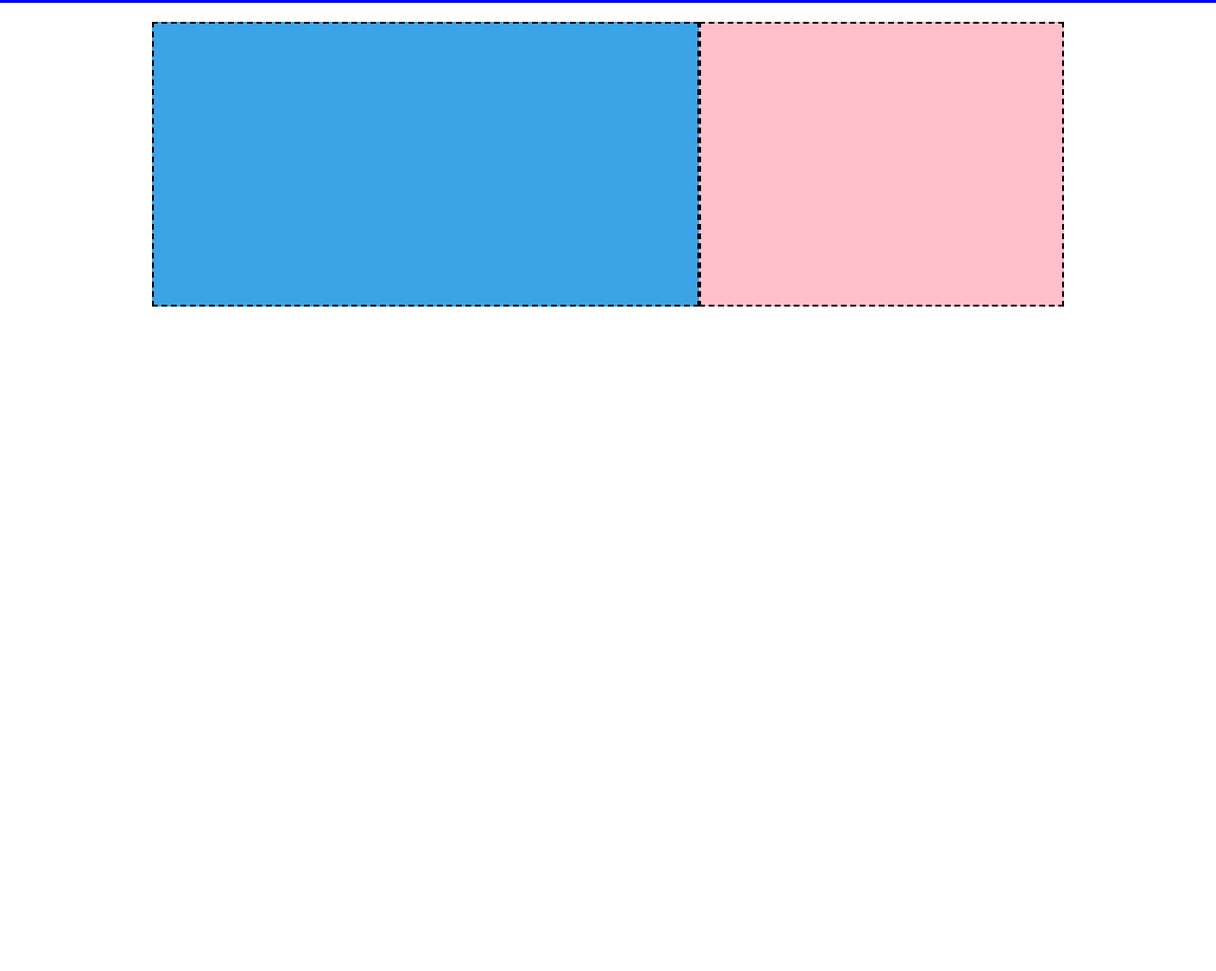
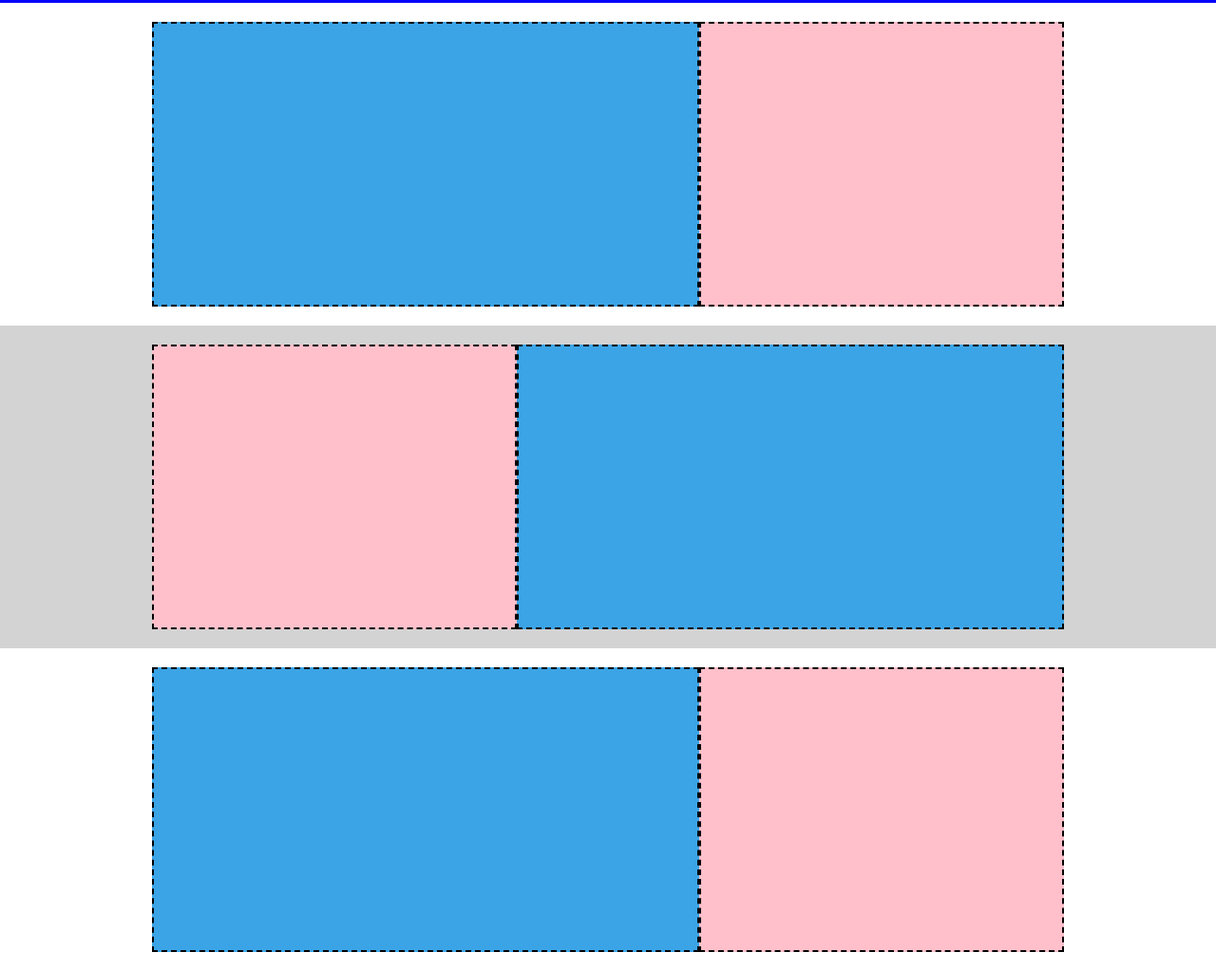
Before and after one commit to SaraG94/htmlcss-struttura-discord, a plain HTML site: page index.html in a window 1280 px wide. Shown: the part 249-1272 px from the top of the page at 95% size. Before the commit the page ends 800 px from the top, so only its background shows below. Drawn offline with Linux system fonts and the light colour scheme.

Commit message:
FEAT  2, 3, 4 container + STYLE

```diff
--- a/css/style.css
+++ b/css/style.css
@@ -64,7 +64,7 @@ img {
     flex-basis: 100%;
 }
 
-/*stile secondo contenitore*/
+/*stile secondo, terzo, quarto contenitore*/
 .debug .row-2>.col{
     border: 2px dashed black;
     min-height: 300px;
@@ -78,6 +78,10 @@ img {
     background-color: pink;
 }
 
+.debug section>.terzo{
+    background-color: lightgray;
+}
+
 .row-2>.col-60{
     flex-basis: 60%;
 }
@@ -85,3 +89,7 @@ img {
 .row-2>.col-40{
     flex-basis: 40%;
 }
+
+.row-2.reverse{
+    flex-direction: row-reverse;
+}
--- a/index.html
+++ b/index.html
@@ -27,12 +27,34 @@
         </div>
     </section>
 
-    <!--secondo contenitore-->
     <section>
-        <div class="container">
-            <div class="row row-2">
-                <div class="col col-60"></div>
-                <div class="col col-40"></div>
+        <!--secondo contenitore-->
+        <div class="secondo">
+            <div class="container">
+                <div class="row row-2">
+                    <div class="col col-60"></div>
+                    <div class="col col-40"></div>
+                </div>
+            </div>
+        </div>
+
+        <!--terzo contenitore-->
+        <div class="terzo">
+            <div class="container reverse">
+                <div class="row row-2 reverse">
+                    <div class="col col-60"></div>
+                    <div class="col col-40"></div>
+                </div>
+            </div>
+        </div>
+
+        <!--quarto contenitore-->
+        <div class="quarto">
+            <div class="container">
+                <div class="row row-2">
+                    <div class="col col-60"></div>
+                    <div class="col col-40"></div>
+                </div>
             </div>
         </div>
     </section>
```
